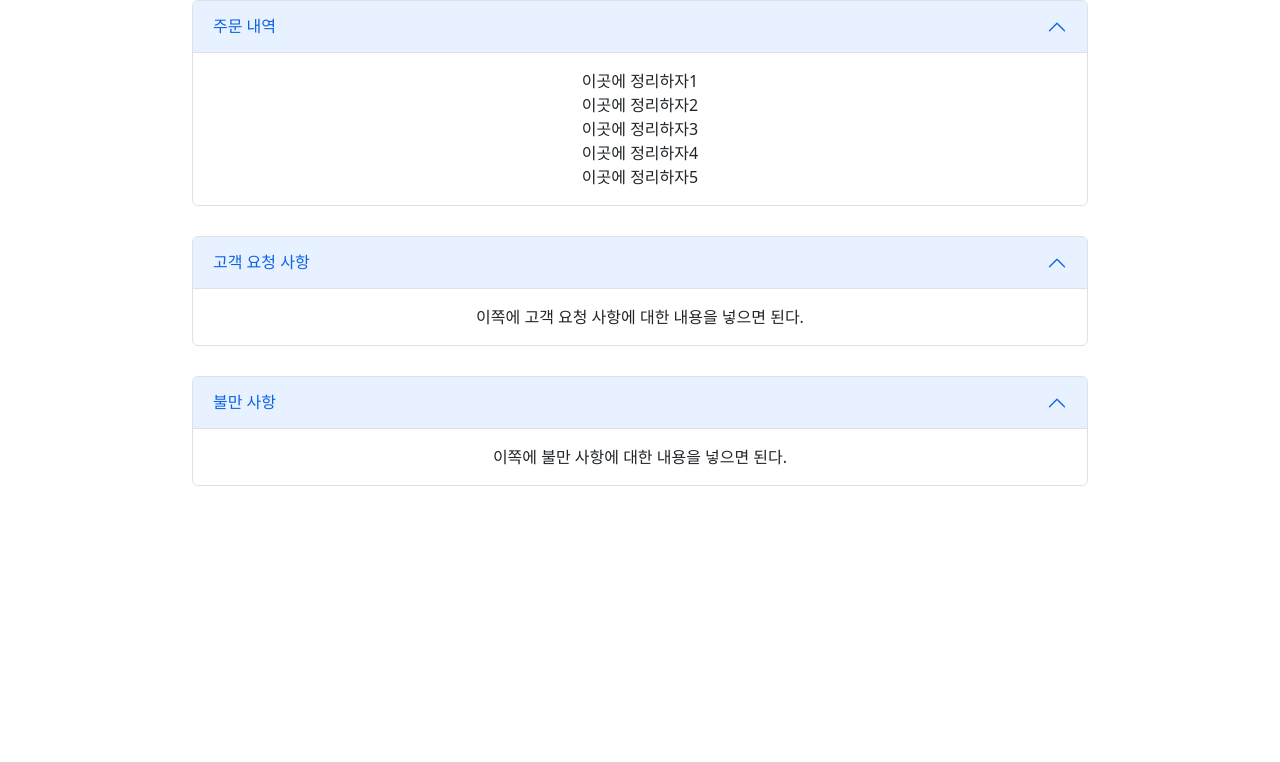
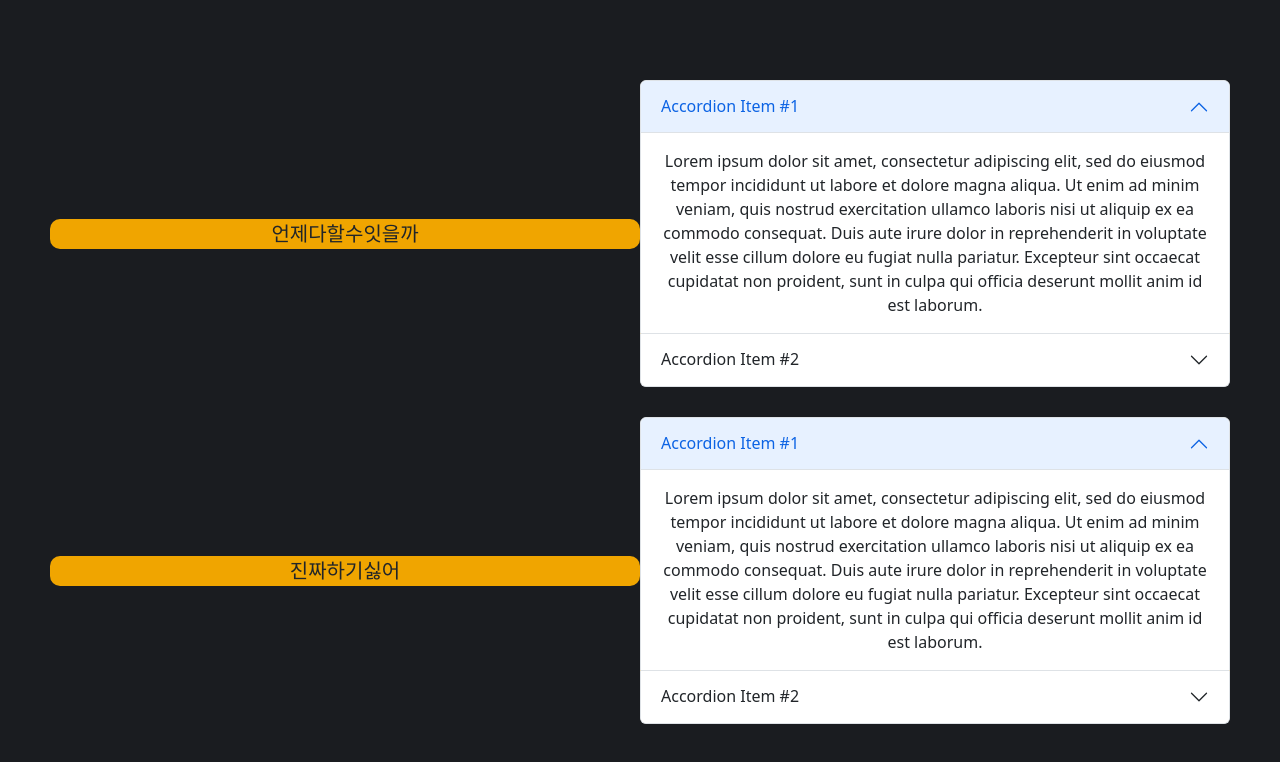
Before and after one commit to hjaewon1234/React-project, a React (Create React App) app in the folder ohoutest/: page / in a window 1280 px wide. Shown: the top 762 px of the page. Built offline with nearby package versions, Linux system fonts and the light colour scheme.

Commit message:
12.09
임시 저장

```diff
--- a/ohoutest/package.json
+++ b/ohoutest/package.json
@@ -15,6 +15,7 @@
     "react-redux": "^8.0.5",
     "react-router-dom": "^6.4.4",
     "react-scripts": "5.0.1",
+    "sass": "^1.56.2",
     "styled-components": "^5.3.6",
     "web-vitals": "^2.1.0"
   },
--- a/ohoutest/src/App.js
+++ b/ohoutest/src/App.js
@@ -3,10 +3,8 @@ import ManagerInfo from "./components/ManagerPage";
 
 function App() {
   return (
-    <div>
-      <div>
-        <ManagerInfo></ManagerInfo>
-      </div>
+    <div style={{ backgroundColor: "#1a1c20" }}>
+      <ManagerInfo></ManagerInfo>
     </div>
   );
 }
--- a/ohoutest/src/components/ManagerPage/ManagerInfo/Component.jsx
+++ b/ohoutest/src/components/ManagerPage/ManagerInfo/Component.jsx
@@ -1,38 +1,71 @@
+import styled from "styled-components";
 import Accordion from "react-bootstrap/Accordion";
-import "bootstrap/dist/css/bootstrap.min.css";
-import styled from "styled-components";
+import { useState } from "react";
 
-const ManagerInfoComponent = () => {
-  return (
-    <Infodiv>
+const ManagerInfoComponent = (props) => {
+  const [accodion, setAccodion] = useState(true);
+
+  function BasicExample() {
+    return (
       <Accordion defaultActiveKey="0">
         <Accordion.Item eventKey="0">
-          <Accordion.Header>주문 내역</Accordion.Header>
+          <Accordion.Header>Accordion Item #1</Accordion.Header>
           <Accordion.Body>
-            <InfoUnit>이곳에 정리하자1</InfoUnit>
-            <InfoUnit>이곳에 정리하자2</InfoUnit>
-            <InfoUnit>이곳에 정리하자3</InfoUnit>
-            <InfoUnit>이곳에 정리하자4</InfoUnit>
-            <InfoUnit>이곳에 정리하자5</InfoUnit>
+            Lorem ipsum dolor sit amet, consectetur adipiscing elit, sed do
+            eiusmod tempor incididunt ut labore et dolore magna aliqua. Ut enim
+            ad minim veniam, quis nostrud exercitation ullamco laboris nisi ut
+            aliquip ex ea commodo consequat. Duis aute irure dolor in
+            reprehenderit in voluptate velit esse cillum dolore eu fugiat nulla
+            pariatur. Excepteur sint occaecat cupidatat non proident, sunt in
+            culpa qui officia deserunt mollit anim id est laborum.
+          </Accordion.Body>
+        </Accordion.Item>
+        <Accordion.Item eventKey="1">
+          <Accordion.Header>Accordion Item #2</Accordion.Header>
+          <Accordion.Body>
+            Lorem ipsum dolor sit amet, consectetur adipiscing elit, sed do
+            eiusmod tempor incididunt ut labore et dolore magna aliqua. Ut enim
+            ad minim veniam, quis nostrud exercitation ullamco laboris nisi ut
+            aliquip ex ea commodo consequat. Duis aute irure dolor in
+            reprehenderit in voluptate velit esse cillum dolore eu fugiat nulla
+            pariatur. Excepteur sint occaecat cupidatat non proident, sunt in
+            culpa qui officia deserunt mollit anim id est laborum.
           </Accordion.Body>
         </Accordion.Item>
       </Accordion>
-      <Accordion defaultActiveKey="0">
-        <Accordion.Item eventKey="0">
-          <Accordion.Header>고객 요청 사항</Accordion.Header>
-          <Accordion.Body>
-            이쪽에 고객 요청 사항에 대한 내용을 넣으면 된다.
-          </Accordion.Body>
-        </Accordion.Item>
-      </Accordion>
-      <Accordion defaultActiveKey="0">
-        <Accordion.Item eventKey="0">
-          <Accordion.Header>불만 사항</Accordion.Header>
-          <Accordion.Body>
-            이쪽에 불만 사항에 대한 내용을 넣으면 된다.
-          </Accordion.Body>
-        </Accordion.Item>
-      </Accordion>
+    );
+  }
+
+  return (
+    <Infodiv>
+      <div>
+        <div
+          onClick={() => setAccodion(!accodion)}
+          style={{ fontSize: "20px" }}
+        >
+          {props.title}
+        </div>
+        <InfoContentDiv
+          style={{
+            display: accodion ? "none" : "block",
+          }}
+        >
+          <AccoContents>
+            <div>
+              <img src="./Img/testImg.png" style={{ width: "70px" }} />
+              <div>[끼사마루] [사은품 증정] 멀티 드레스룸 행거 1+1 SET</div>
+            </div>
+          </AccoContents>
+
+          <PagingDiv>
+            <NumberBox>1</NumberBox>
+            <NumberBox>2</NumberBox>
+            <NumberBox>3</NumberBox>
+            <NumberBox>4</NumberBox>
+          </PagingDiv>
+        </InfoContentDiv>
+      </div>
+      <BasicExample />
     </Infodiv>
   );
 };
@@ -41,15 +74,38 @@ export default ManagerInfoComponent;
 
 const Infodiv = styled.div`
   width: 100%;
+  margin: 30px 0;
   display: flex;
-  flex-direction: column;
-  row-gap: 30px;
   text-align: center;
   & > div {
     margin: auto;
     width: 70%;
+    background-color: #f0a500;
+    border-radius: 10px;
   }
 `;
-// row-gap 은 플랙스 간의 간격을 얼마나 줄 지 설정하는것이고
-// margin:auto는 사이에 마진을 같게 해서 중앙 정렬처럼 보여주게한다.
-const InfoUnit = styled.div``;
+
+const InfoContentDiv = styled.div`
+  background-color: #f4f4f4;
+  border-radius: 0 0 10px 10px;
+`;
+const PagingDiv = styled.div`
+  display: flex;
+  justify-content: center;
+  column-gap: 10px;
+  padding-bottom: 10px;
+`;
+const NumberBox = styled.div`
+  border: 1px solid gray;
+  border-radius: 5px;
+  width: 20px;
+`;
+const AccoContents = styled.div`
+  padding: 10px;
+  & > div {
+    display: flex;
+    justify-content: center;
+    align-items: center;
+    column-gap: 20px;
+  }
+`;
--- a/ohoutest/src/components/ManagerPage/ManagerInfo/Container.jsx
+++ b/ohoutest/src/components/ManagerPage/ManagerInfo/Container.jsx
@@ -1,9 +1,19 @@
 import ManagerInfoComponent from "./Component";
+import styled from "styled-components";
 
 const ManagerInfoContainer = () => {
   // 필요한게 뭐가 있을까?
   //
-  return <ManagerInfoComponent></ManagerInfoComponent>;
+  return (
+    <InfoContainerBox>
+      <ManagerInfoComponent title={"언제다할수잇을까"}></ManagerInfoComponent>
+      <ManagerInfoComponent title={"진짜하기싫어"}></ManagerInfoComponent>
+    </InfoContainerBox>
+  );
 };
 
 export default ManagerInfoContainer;
+
+const InfoContainerBox = styled.div`
+  padding: 50px;
+`;
--- a/ohoutest/src/index.js
+++ b/ohoutest/src/index.js
@@ -1,6 +1,8 @@
 import React from "react";
 import ReactDOM from "react-dom/client";
 import App from "./App";
+import "bootstrap/dist/css/bootstrap.min.css";
+
 import { Provider } from "react-redux";
 import { store } from "./modules/store";
 import { BrowserRouter } from "react-router-dom";
```
Also changed, not shown: ohoutest/public/Img/testImg.png (added), 1 other file (tests, documents, lock files or other folders).
